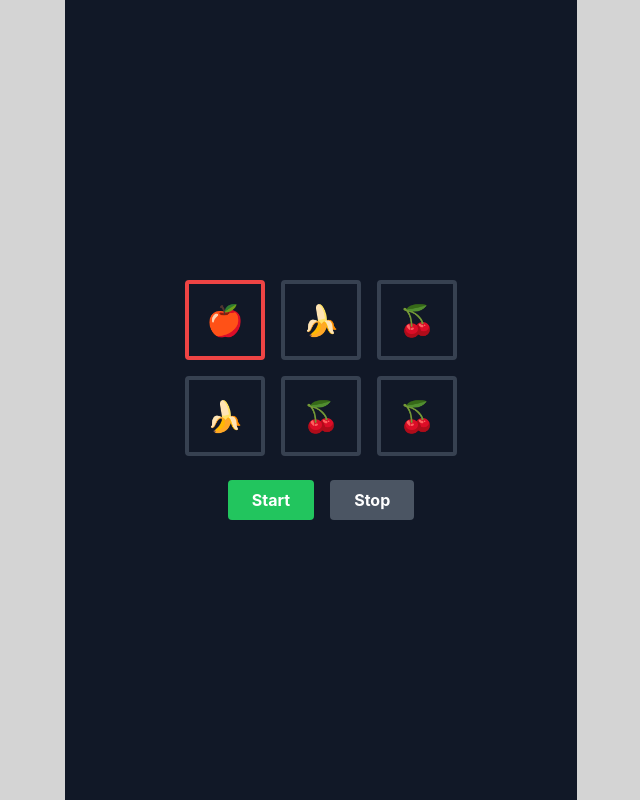
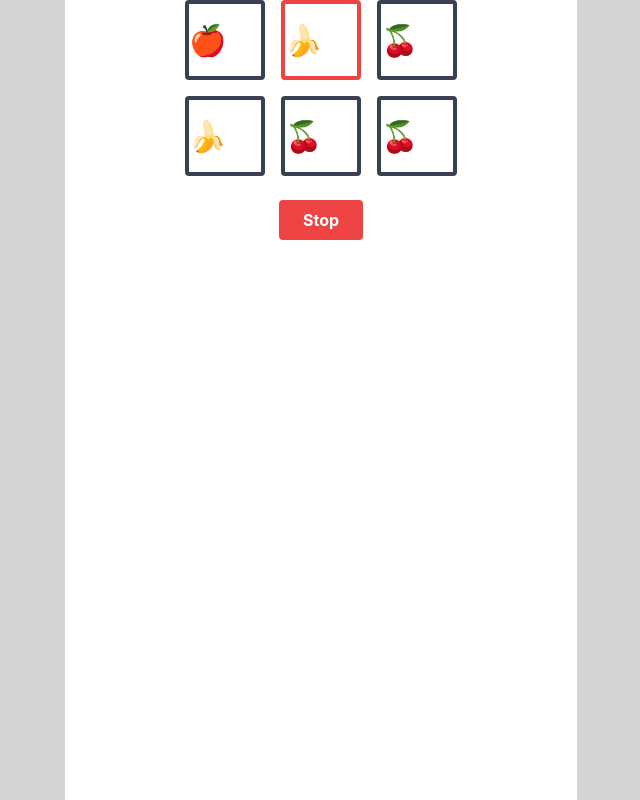
Before and after one commit to doodle-dev-avatar/doodle-dev-avatar-fe, a Next.js app: page /select/face in a window 1280 px wide. Shown: the whole page, without its empty margins (319-959 px from the left). Built offline with nearby package versions, Linux system fonts and the light colour scheme; a web font is replaced by a local one.

Commit message:
fix: page 접속하자마자 활성화 및 Flex 적용

```diff
--- a/src/components/widgets/SlotMachine.tsx
+++ b/src/components/widgets/SlotMachine.tsx
@@ -1,40 +1,35 @@
 'use client';
-import React, { useState, useEffect } from 'react';
+import React, { useState, useEffect, useRef } from 'react';
+import Flex from '../Flex';
 
 interface SlotMachineProps {
   items: string[];
 }
 
 const SlotMachine: React.FC<SlotMachineProps> = ({ items }) => {
-  const [isSpinning, setIsSpinning] = useState(false);
+  const [isSpinning, setIsSpinning] = useState(true);
   const [result, setResult] = useState<string | null>(null);
   const [activeIndex, setActiveIndex] = useState(0);
-  const [interval, setIntervalState] = useState<NodeJS.Timeout | undefined>(
-    undefined,
-  );
+  const intervalRef = useRef<NodeJS.Timeout | null>(null);
 
   useEffect(() => {
     if (isSpinning) {
-      const newInterval = setInterval(() => {
+      intervalRef.current = setInterval(() => {
         setActiveIndex((prevIndex) => (prevIndex + 1) % items.length);
       }, 100);
-      setIntervalState(newInterval);
     } else {
-      if (interval !== undefined) {
-        clearInterval(interval);
+      if (intervalRef.current) {
+        clearInterval(intervalRef.current);
+        intervalRef.current = null;
       }
     }
     return () => {
-      if (interval !== undefined) {
-        clearInterval(interval);
+      if (intervalRef.current) {
+        clearInterval(intervalRef.current);
+        intervalRef.current = null;
       }
     };
-  }, [isSpinning, items.length]);
-
-  const handleStart = () => {
-    setIsSpinning(true);
-    setResult(null);
-  };
+  }, [isSpinning]);
 
   const handleStop = () => {
     setIsSpinning(false);
@@ -50,33 +45,33 @@ const SlotMachine: React.FC<SlotMachineProps> = ({ items }) => {
   }
 
   return (
-    <div className="flex flex-col items-center justify-center h-screen bg-gray-900 text-white">
-      <div className="flex flex-col gap-4 mb-6">
+    <Flex
+      className="h-screen text-white"
+      flexCol
+      align="center"
+      justify="center"
+    >
+      <Flex className="gap-4 mb-6" flexCol>
         {rows.map((row, rowIndex) => (
-          <div key={rowIndex} className="flex justify-center gap-4">
+          <Flex key={rowIndex} className="gap-4" justify="center">
             {row.map((item, index) => (
-              <div
+              <Flex
+                align="center"
+                justify="center"
                 key={index}
-                className={`w-20 h-20 flex items-center justify-center text-3xl font-bold border-4 rounded ${
+                className={`w-20 h-20 flex text-3xl font-bold border-4 rounded ${
                   index + rowIndex * Math.ceil(items.length / 2) === activeIndex
                     ? 'border-red-500'
                     : 'border-gray-700'
                 }`}
               >
                 {item}
-              </div>
+              </Flex>
             ))}
-          </div>
+          </Flex>
         ))}
-      </div>
-      <div className="flex space-x-4">
-        <button
-          onClick={handleStart}
-          disabled={isSpinning}
-          className="px-6 py-2 bg-green-500 text-white font-bold rounded hover:bg-green-600 disabled:bg-gray-600"
-        >
-          Start
-        </button>
+      </Flex>
+      <Flex className="space-x-4">
         <button
           onClick={handleStop}
           disabled={!isSpinning}
@@ -84,13 +79,8 @@ const SlotMachine: React.FC<SlotMachineProps> = ({ items }) => {
         >
           Stop
         </button>
-      </div>
-      {result && (
-        <div className="text-2xl font-bold">
-          Result: <span className="text-yellow-500">{result}</span>
-        </div>
-      )}
-    </div>
+      </Flex>
+    </Flex>
   );
 };
 
```
